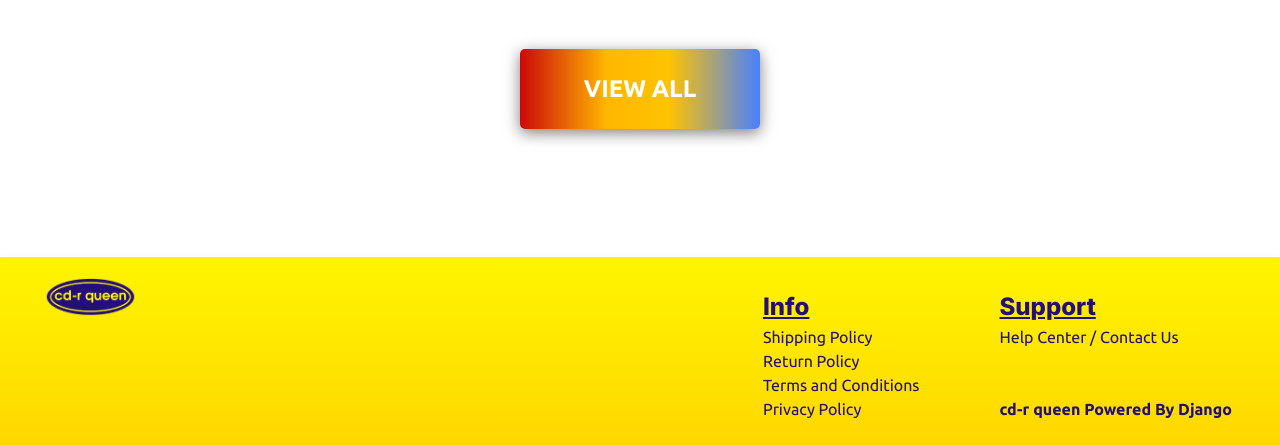
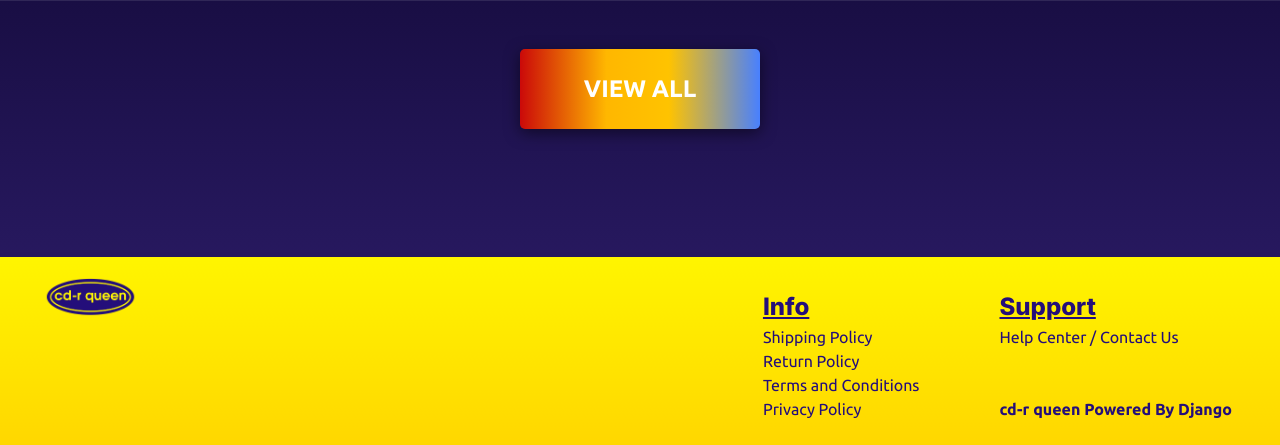
Before and after one commit to Ellydhore/cdrqueen, a Django app: page /home/ in a window 1280 px wide. Shown: the part 2145-2590 px from the top of the page. Run offline with Django 5.2, Linux system fonts and the light colour scheme; some libraries are stand-ins or nearby versions.

Commit message:
fixed background not showing

```diff
--- a/shared/static/css/index.css
+++ b/shared/static/css/index.css
@@ -1,3 +1,3 @@
-.custom-gradient-background {
+.bg {
     background: linear-gradient(to bottom, #563CBA 0%, #0E062F 75%, #312072 100%);
 }
```
Also changed, not shown: 1 other file.
